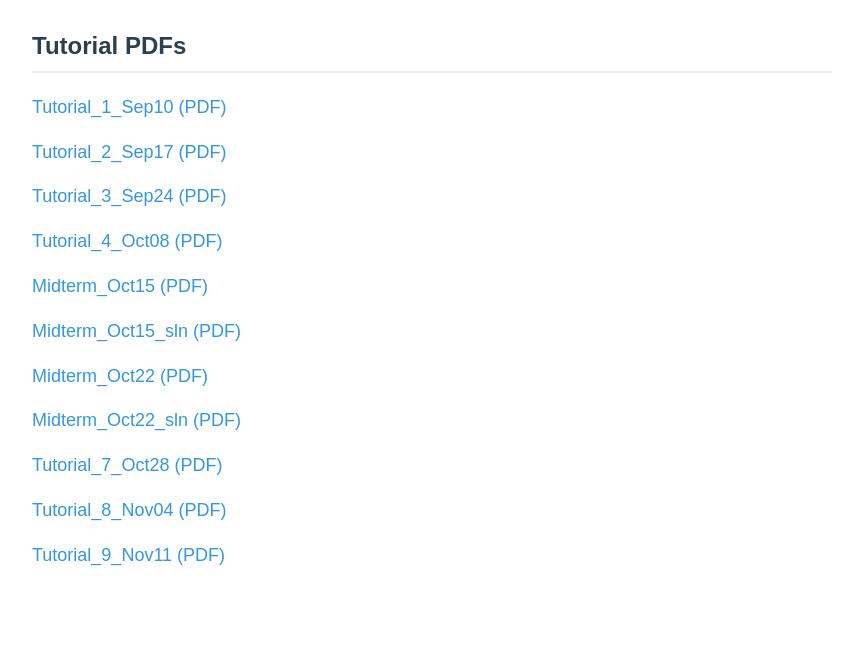
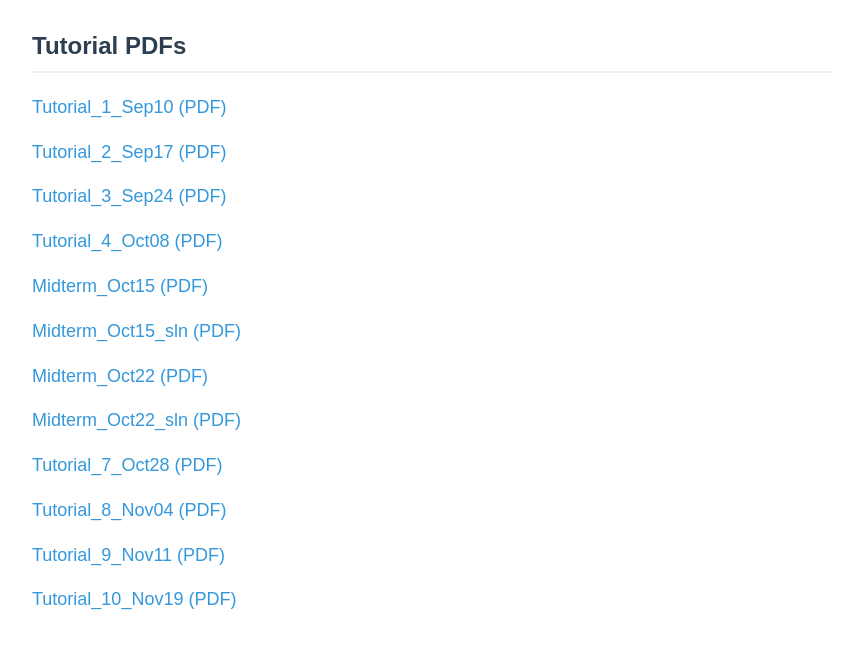
Before and after one commit to CFDER-HF/CFDER-HF.github.io, a plain HTML site: page MATH2111/index.html in a window 1280 px wide. Shown: the part 124-772 px from the top of the page, without its empty margins (208-1071 px from the left). Drawn offline with Linux system fonts and the light colour scheme.

Commit message:
Add link to Tutorial 10 in index.html

```diff
--- a/MATH2111/index.html
+++ b/MATH2111/index.html
@@ -49,6 +49,9 @@
     <p>
       <a href="MATH2111_Tutorial10.pdf" target="_blank" rel="noopener">Tutorial_9_Nov11 (PDF)</a>
     </p>
+    <p>
+      <a href="MATH2111_Tutorial11.pdf" target="_blank" rel="noopener">Tutorial_10_Nov19 (PDF)</a>
+    </p>
   </main>
 </body>
 </html>
```
